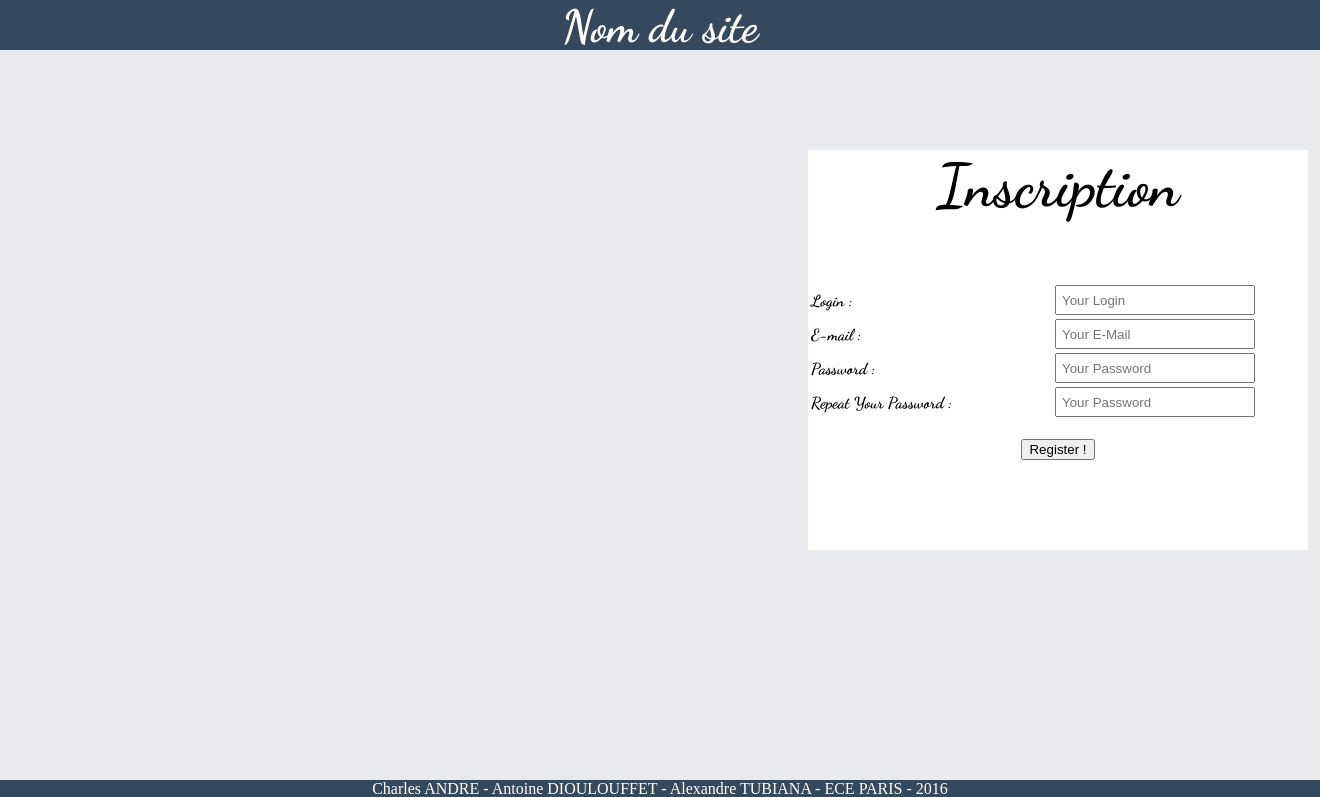
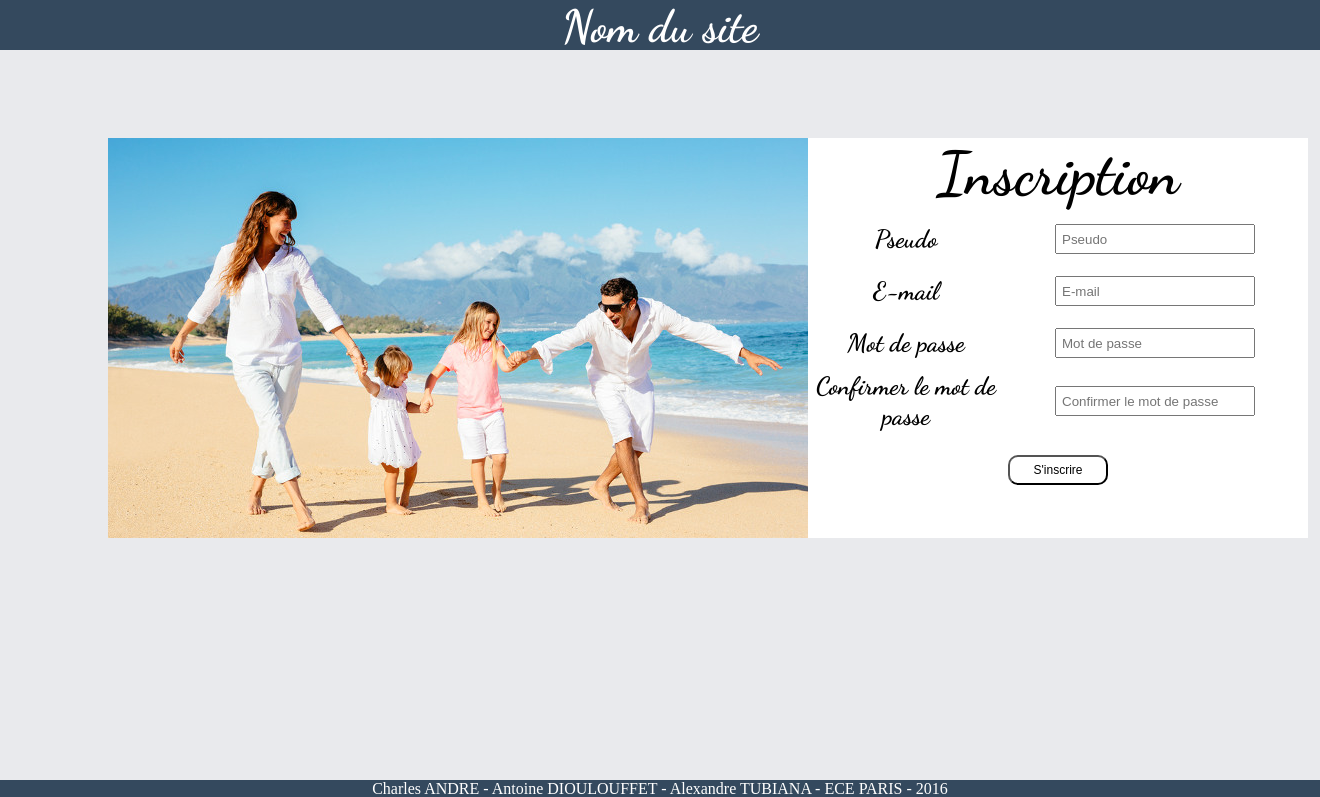
Before and after one commit to charlesandre/ProjetWeb, a PHP site: page /CreateAccount.php in a window 1320 px wide. Shown: the top 797 px of the page. Run offline with PHP 8.4, Linux system fonts and the light colour scheme.

Commit message:
Ajout du CSS CreateAccount.php

```diff
--- a/CreateAccount.php
+++ b/CreateAccount.php
@@ -38,7 +38,7 @@
 			}
 			else
 			{
-				$erreur = "Paswords doesn't match";
+				$erreur = "Les mots de passe sont différents";
 			}
 		}
 		else
@@ -74,67 +74,79 @@
 		<div id="inscription">
 
 
-			<form method="post" action ="" align ="center">
+			<form method="post" action ="" align ="center" id="formulaireInscription">
 				<p id="texteInscription">Inscription</p>
+				<div id="champForm">
 				<table>
 					<tr>
-						<td id="champInscription">
-							<label for "login"> Login : </label>
+						<td class="champInscription">
+							<label for "login"> Pseudo </label>
 						</td>
 						<td>
-							<input id ="login" type="text" name="log" placeholder="Your Login" class="caseConnexion"/>
+							<input id ="login" type="text" name="log" required="required" placeholder="Pseudo" class="caseConnexion"/>
 						</td>
 					</tr>
 					<tr>
-						<td id="champInscription">
-							<label for "email"> E-mail : </label>
+						<td class="champInscription">
+							<label for "email"> E-mail </label>
 						</td>
 						<td>
-							<input id ="email" type="TEXT" name="email" placeholder="Your E-Mail" class="caseConnexion" />
+							<input id ="email" type="TEXT" name="email"  required="required" placeholder="E-mail" class="caseConnexion" />
 						</td>
 					</tr>
 					<tr>
-						<td id="champInscription">
-							<label for "pass"> Password : </label>
+						<td class="champInscription">
+							<label for "pass"> Mot de passe </label>
 						</td>
 						<td>
-							<input id ="pass" type="password" name="pass" placeholder="Your Password" class="caseConnexion"/>
+							<input id ="pass" type="password" name="pass"  required="required" placeholder="Mot de passe" class="caseConnexion"/>
 						</td>
 					</tr>
 					<tr>
-						<td id="champInscription">
-							<label for "pass2"> Repeat Your Password : </label>
+						<td class="champInscription">
+							<label for "pass2"> Confirmer le mot de passe </label>
 						</td>
 						<td>
-							<input id ="pass2" type="password" name="pass2" placeholder="Your Password" class="caseConnexion"/>
+							<input id ="pass2" type="password" name="pass2"  required="required" placeholder="Confirmer le mot de passe" class="caseConnexion"/>
 						</td>
 					</tr>
+					<tr>
+					<td id="tdInscription" colspan="2">
+						<input type = "submit" name="formregister" value="S'inscrire" id="boutonInscription"> </input>
+					</td>
+				</tr>
+
 				</table>
-					<br/>
-					<input type = "submit" name="formregister" value="Register !"> </input>
-					<br/><br/>
-					<?php
-				if(isset($erreur))
-				{
-					echo '<font color = "red">'.$erreur. "</font>";
-				}
+
+
+
+				</div>
+
+			<?php
+			if(isset($erreur))
+			{
+				echo "<p id='erreurInscription'>".$erreur. "</p>";
+			}
 			?>
+
 
 			</form>
 
 
+
 		</div>
 
+			<div id="imageAccueilInscription">
+				<img src="paysage1.png" id="diapoAccueil"/>
+			</div>
 
-
-
-		<div id="container">
-				</div>
 
 		<footer>
 			Charles ANDRE - Antoine DIOULOUFFET - Alexandre TUBIANA - ECE PARIS - 2016
 		</footer>
 
+		<script type="text/javascript" src="script.js"> </script>
+
 	</body>
 
 </html>
--- a/style.css
+++ b/style.css
@@ -209,7 +209,7 @@ td{
 
 .champConnexion{
     font-size: 25px;
-    text-align: left;
+    text-align: center;
     padding-left: 50px;
     margin-left: 300px;
     height: 50px;
@@ -261,20 +261,26 @@ td{
 {
     position: absolute;
     margin-left:800px;
-    top:150px;
+    top:130px;
     width:500px;
     height:400px;
     background-color: white;
     font-family: 'Dancing Script';
+    margin-top: 0px;
+    position: relative;
+}
+
+#champForm{
+    position: absolute;
+    bottom: 50px;
 }
 
 
 .champInscription{
     font-size: 25px;
-    text-align: left;
-    padding-left: 50px;
-    margin-left: 300px;
+    text-align: center;
     height: 50px;
+    top: 0px;
 }
 
 #texteInscription
@@ -283,6 +289,46 @@ td{
     font-size: 60px;
     margin-top:0px;
 }
+
+#boutonInscription{
+    border-radius: 10px;
+    border-color: black;
+    height:30px;
+    width:100px;
+    font-size: 12px;
+    text-align: center;
+    background-color: white;
+    margin-top: 20px;
+    outline: none;
+}
+
+#boutonInscription:hover{
+    color:#AFAFAF;
+    border-color: #AFAFAF;
+}
+
+#tdInscription{
+    text-align: center;
+}
+
+
+
+#erreurInscription{
+    font-size: 18px;
+    color:red;
+    position: absolute;
+    bottom:0px;
+    text-align: center;
+    width: 100%;
+}
+
+#imageAccueilInscription{
+    margin-left:100px;
+    top:138px;
+    position: absolute;
+}
+
+
 
 
 /*form
```
